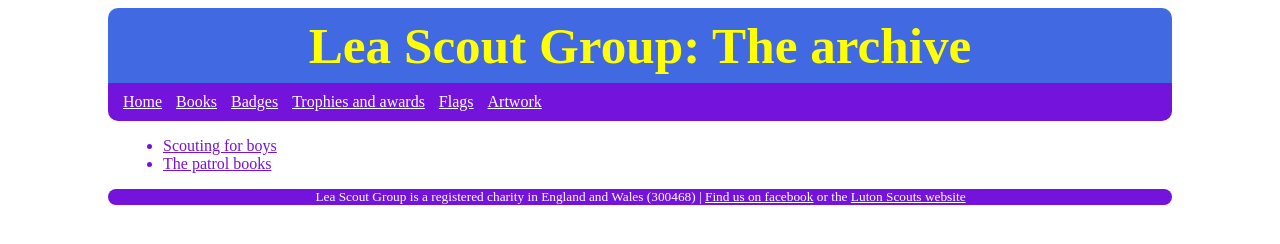
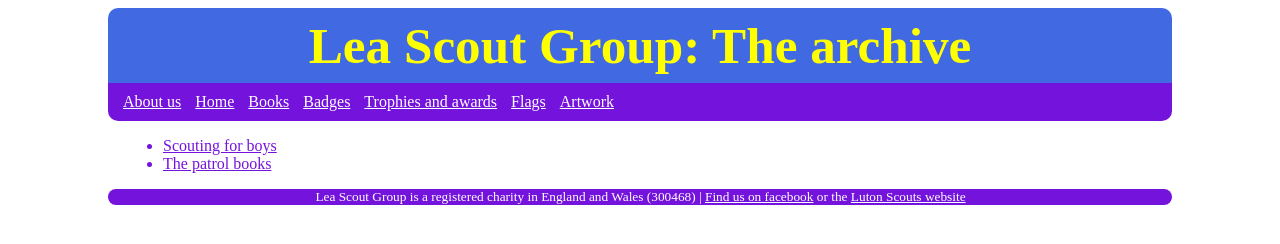
Before and after one commit to LeaScoutGroupArchive/Archive, a plain HTML site: page books.html in a window 1280 px wide. Drawn offline with Linux system fonts and the light colour scheme.

Commit message:
Update books.html

```diff
--- a/books.html
+++ b/books.html
@@ -13,6 +13,7 @@
 		</div>
 
 		<nav class="navigation">
+			<a href=."./about.html"><span class="plink">About us</span></a>
 			<a href="./index.html"><span class="plink">Home</span></a>
 			<a href="./books.html"><span class="plink">Books</span></a>
 			<a href="./badges.html"><span class="plink">Badges</span></a>
```
